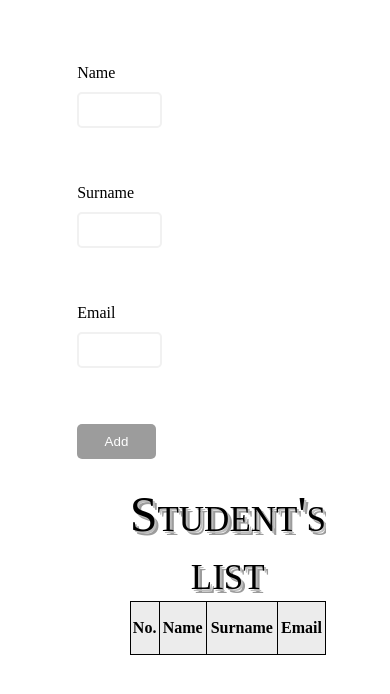
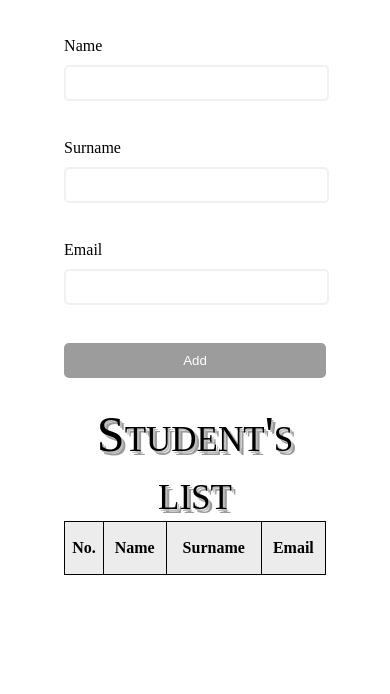
Before and after one commit to MagdalenaTrzcinska/Student-s-List, a website: page index.html in a window 390 px wide. Drawn offline with Linux system fonts and the light colour scheme; no server answers.

Commit message:
initial commit

```diff
--- a/style.css
+++ b/style.css
@@ -9,7 +9,6 @@ form {
     margin: 10% 5%;
     float: left;
 }
-
 .form-control {
     margin-bottom: 20px;
     position: relative;
@@ -74,6 +73,15 @@ table {
     border-collapse: collapse;
 }
 
+@media (max-width: 960px) {
+    form, table {
+        width: 100%;
+        float: none;
+        margin: 10% 0;
+    }
+
+}
+
 th[scope = col],
 th[scope = row] {
     background-color: #ececec;
```
